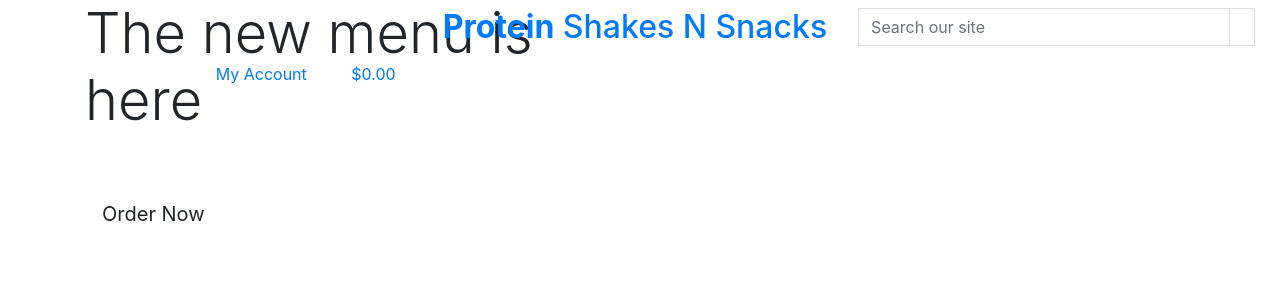
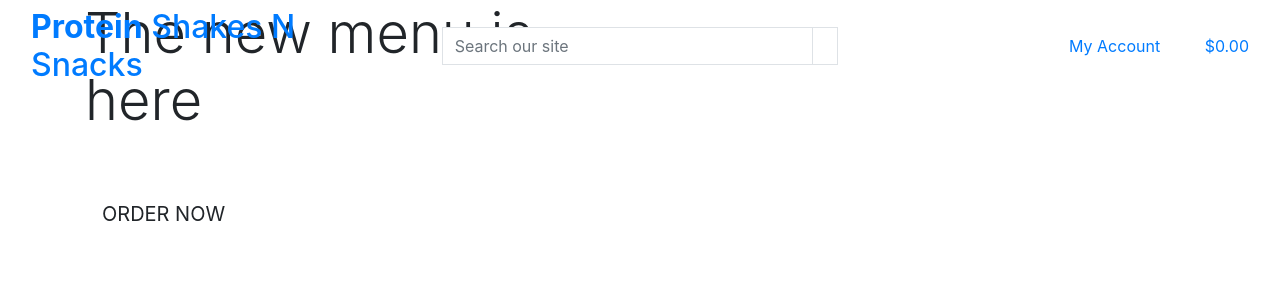
Before and after one commit to MariuszKaminski/Milestone-Project-4, a Django app: page / in a window 1280 px wide. Shown: the top 300 px of the page. Run offline with Django 3.2, Linux system fonts and the light colour scheme.

Commit message:
add top header and directories

```diff
--- a/home/templates/home/index.html
+++ b/home/templates/home/index.html
@@ -18,7 +18,7 @@
                 </h1>
                 <div class="my-5">
                     <h4>
-                        <a href="" class="shop-now-button btn btn-lg rounded-0 text-upperacase py-3">Order Now</a>
+                        <a href="" class="shop-now-button btn btn-lg rounded-0 text-uppercase py-3">Order Now</a>
                     </h4>
                 </div>
             </div>
--- a/home/urls.py
+++ b/home/urls.py
@@ -3,5 +3,5 @@ from django.urls import path
 from . import views
 
 urlpatterns = [
-    path('', views.index, name='hmoe')
+    path('', views.index, name='home')
 ]
--- a/templates/base.html
+++ b/templates/base.html
@@ -34,10 +34,11 @@
   <body>
     <header class="container-fluid fixed-top">
       <div class="row">
-        <div class="col-12 col-lg-4 my-auto py-1 py-lg-0 text-lg-left"></div>
+        <div class="col-12 col-lg-4 my-auto py-1 py-lg-0 text-center text-lg-left">
           <a href="{% url 'home' %}" class="nav-link main-logo-link">
             <h2 class="logo-font text-black my-0"><strong>Protein</strong> Shakes N Snacks</h2>
           </a>
+        </div>
         <div class="col-12 col-lg-4 my-auto py-1 py-lg-0">
           <form method="GET" action="">
             <div class="input-group w-100">
```
Also changed, not shown: home/views.py (line endings or trailing spaces), static/css/base.css (added).
